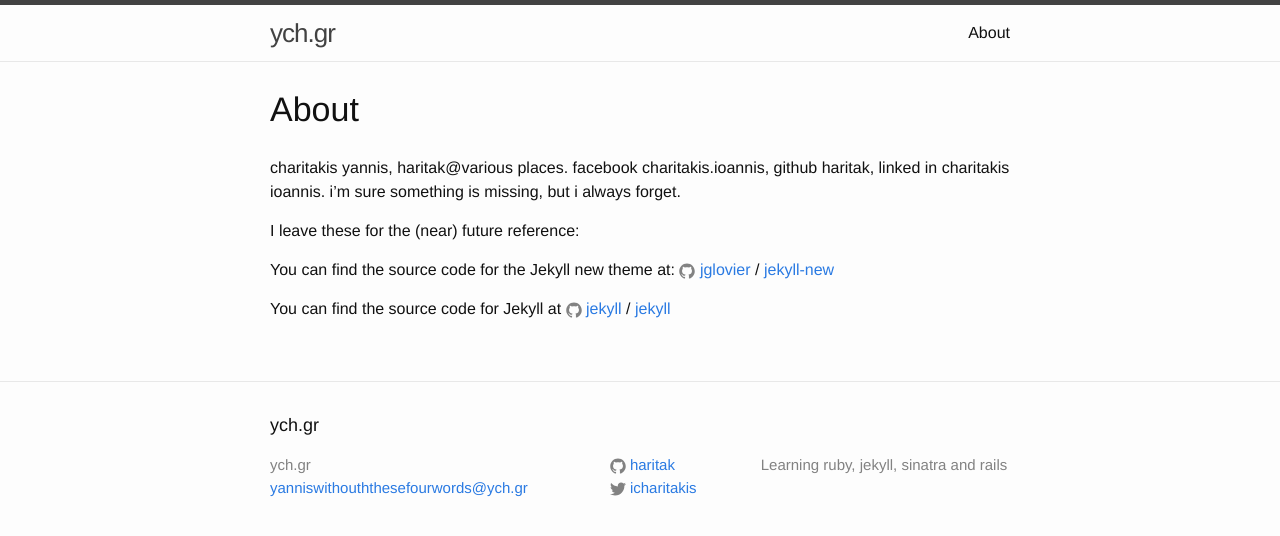
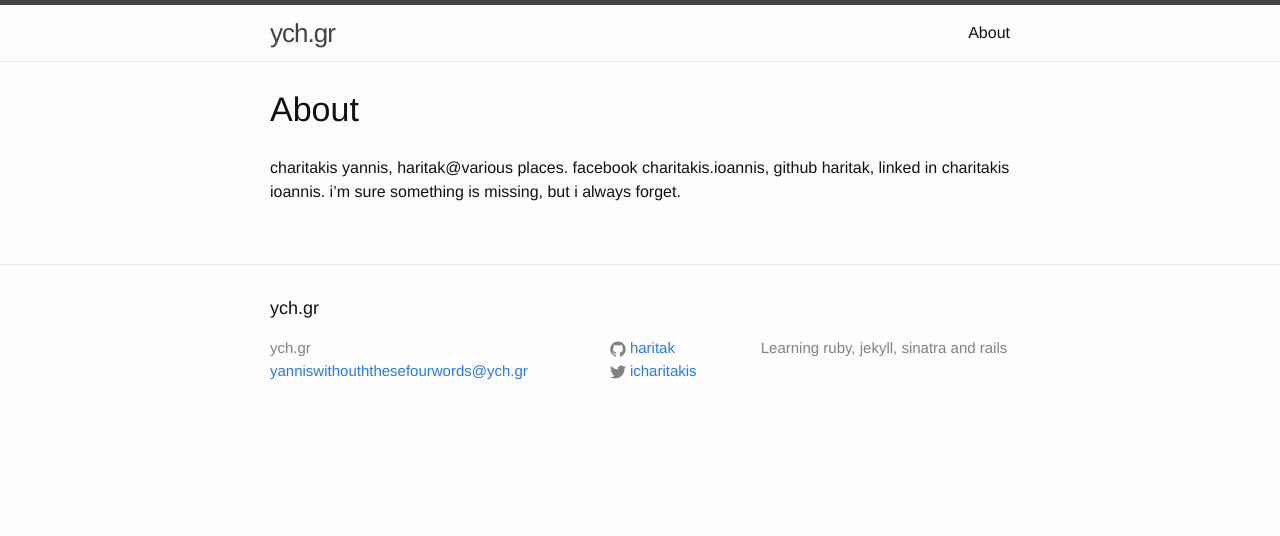
Before and after one commit to haritak/haritak.github.io, a Jekyll site: the page built from about/index.md, in a window 1280 px wide. Shown: the top 536 px of the page. Built offline with Jekyll 4.4.1, drawn with Linux system fonts in a browser that asks for light colours.

Commit message:
Refactoring

```diff
--- /dev/null
+++ b/Gemfile
@@ -0,0 +1 @@
+gem 'jekyll-compose', group: [:jekyll_plugins]
--- a/about/index.md
+++ b/about/index.md
@@ -5,13 +5,3 @@ permalink: /about/
 ---
 
 charitakis yannis, haritak@various places. facebook charitakis.ioannis, github haritak, linked in charitakis ioannis. i'm sure something is missing, but i always forget.
-
-I leave these for the (near) future reference:
-
-You can find the source code for the Jekyll new theme at:
-{% include icon-github.html username="jglovier" %} /
-[jekyll-new](https://github.com/jglovier/jekyll-new)
-
-You can find the source code for Jekyll at
-{% include icon-github.html username="jekyll" %} /
-[jekyll](https://github.com/jekyll/jekyll)
```
Also changed, not shown: jekyll.md (+8 -0 lines), Gemfile.lock (added).
